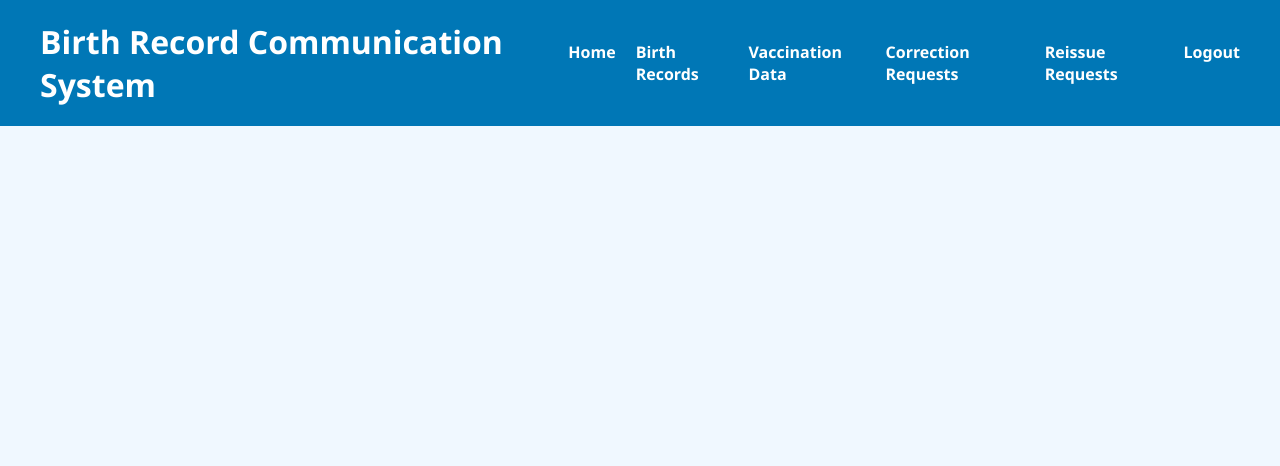
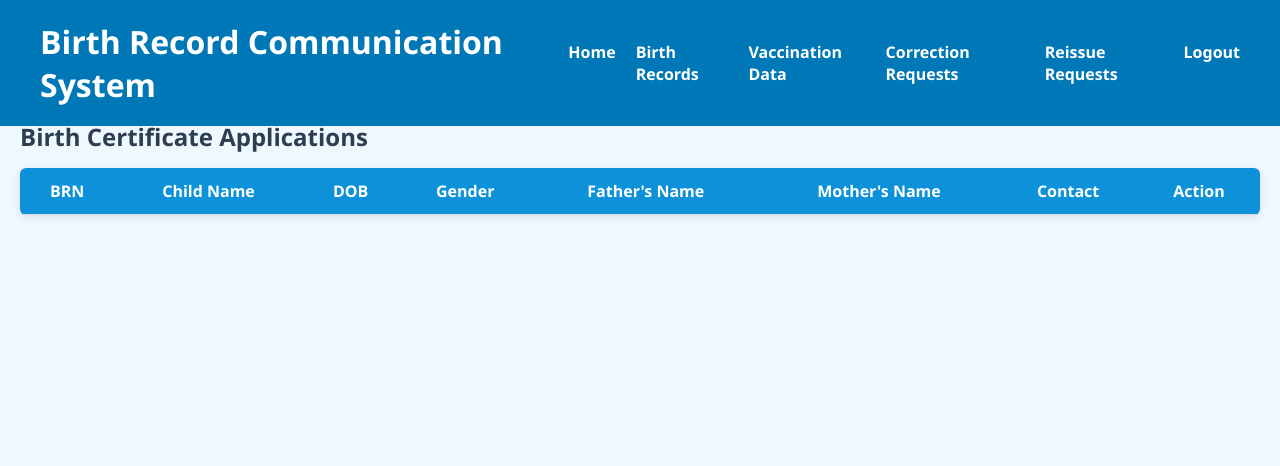
Before and after one commit to Saj1d-prompt/BirthRecordCommunicationSystem, a PHP site: page /birthCertificateApplyAdminView.html in a window 1280 px wide. Shown: the top 466 px of the page. Run offline with PHP 8.4, Linux system fonts and the light colour scheme; lists and menus that the app fills with data are empty.

Commit message:
added table

```diff
--- a/birthCertificateApplyAdminView.css
+++ b/birthCertificateApplyAdminView.css
@@ -46,3 +46,37 @@ body {
     left: 0;
     right: 0;
 }
+
+.container {
+  padding: 20px;
+}
+
+.container h2 {
+  margin-bottom: 15px;
+  color: #2c3e50;
+}
+
+/* Table */
+.applications-table {
+  width: 100%;
+  border-collapse: collapse;
+  background: white;
+  box-shadow: 0 2px 8px rgba(0,0,0,0.1);
+  border-radius: 6px;
+  overflow: hidden;
+}
+
+.applications-table th {
+  padding: 12px;
+  border-bottom: 1px solid #ddd;
+  text-align: center;
+}
+
+.applications-table th {
+  background: #0d91d8;
+  color: white;
+}
+
+.applications-table tr:hover {
+  background: #f9f9f9;
+}
--- a/birthCertificateApplyAdminView.html
+++ b/birthCertificateApplyAdminView.html
@@ -21,6 +21,24 @@
       </nav>
     </header>
 
+    <div class =  "container">
+        <h2>Birth Certificate Applications</h2>
+        <table class="applications-table">
+            <thead>
+                <tr>
+                <th>BRN</th>
+                <th>Child Name</th>
+                <th>DOB</th>
+                <th>Gender</th>
+                <th>Father's Name</th>
+                <th>Mother's Name</th>
+                <th>Contact</th>
+                <th>Action</th>
+                </tr>
+            </thead>
+        </table>
+    </div>
+
     <footer class="footer">
         <p>&copy; 2025 Birth Record Monitoring System. All rights reserved.</p>
     </footer>
```
